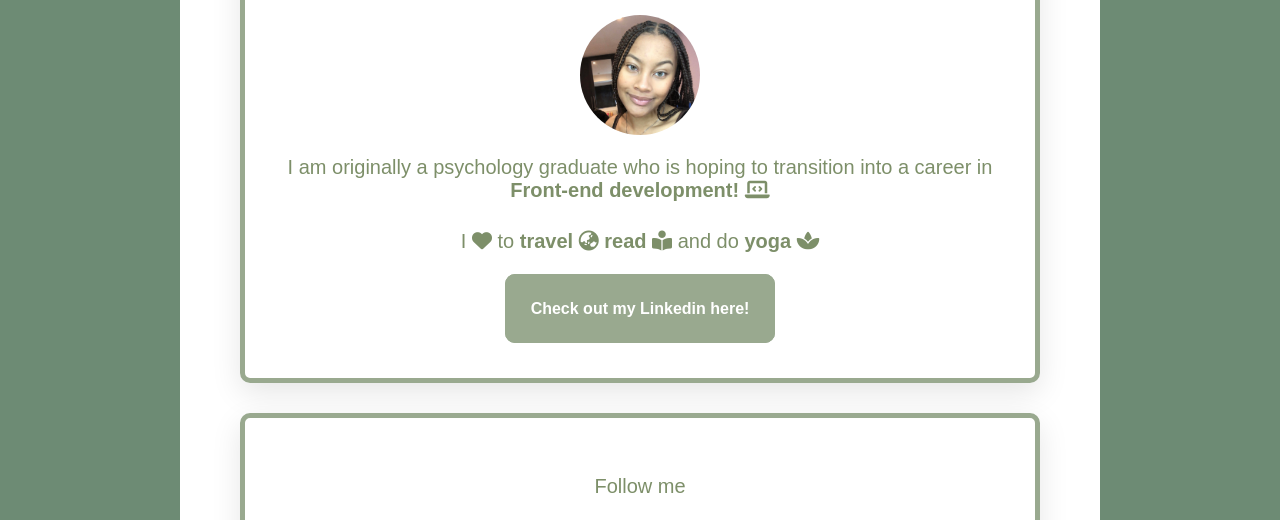
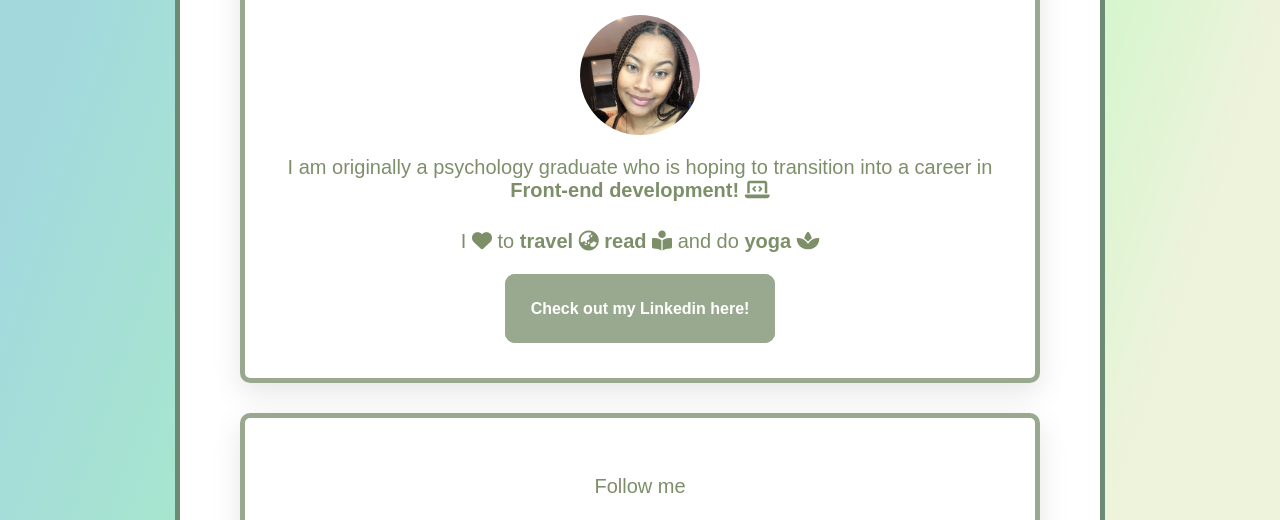
Before and after one commit to NicoleTM17/my-profile-page, a plain HTML site: page index.html in a window 1280 px wide. Shown: the part 252-772 px from the top of the page. Drawn offline with Linux system fonts and the light colour scheme.

Commit message:
making my profile prettier

```diff
--- a/style.css
+++ b/style.css
@@ -4,7 +4,8 @@ body {
     font-family: 'Source Sans Pro', sans-serif;
     text-align: center;
     color:#7D8F69;
-    background-color: #6D8B74;
+    /* background-color: #6D8B74; */
+    background: linear-gradient(108.9deg, rgb(163, 217, 221) 10.4%, rgb(174, 250, 182) 56.2%, rgb(238, 243, 220) 86.1%);
     padding: 15px;
 }
 
```
